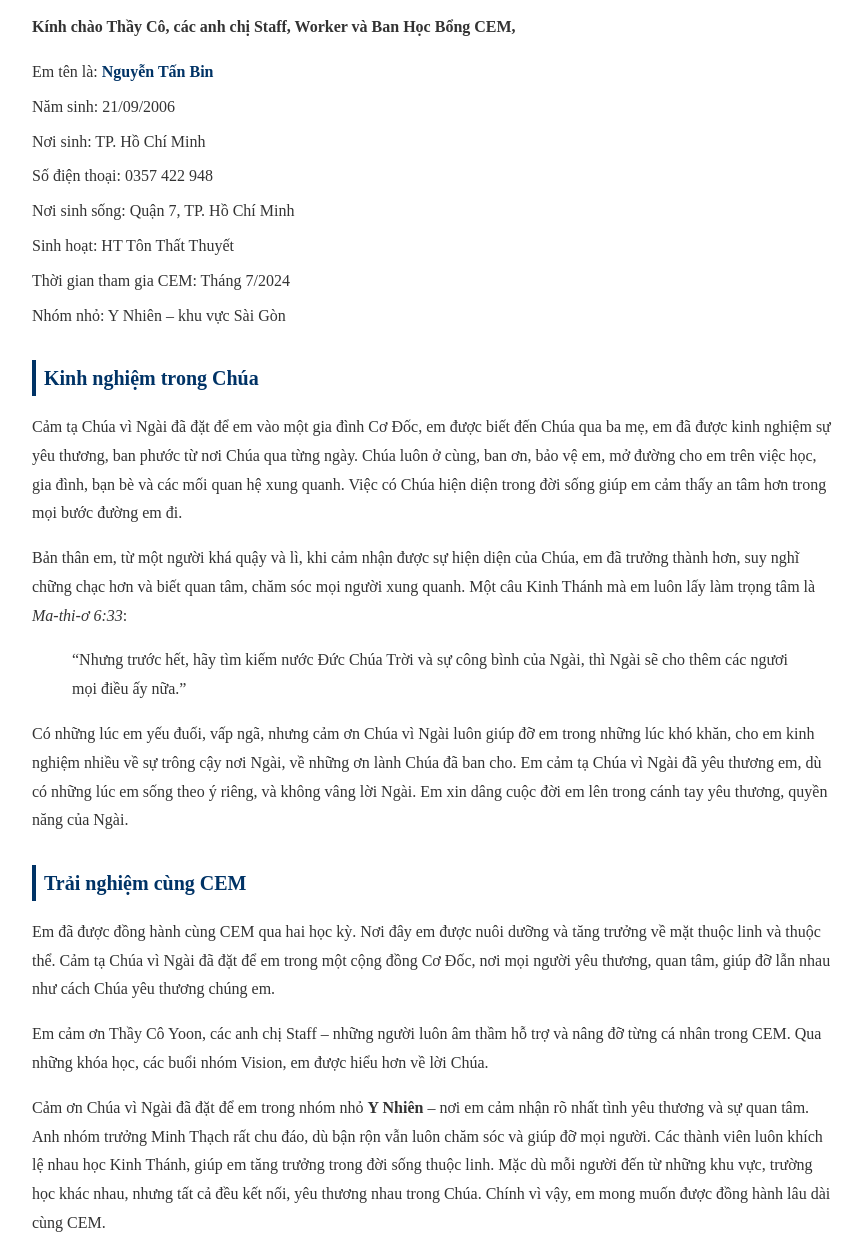
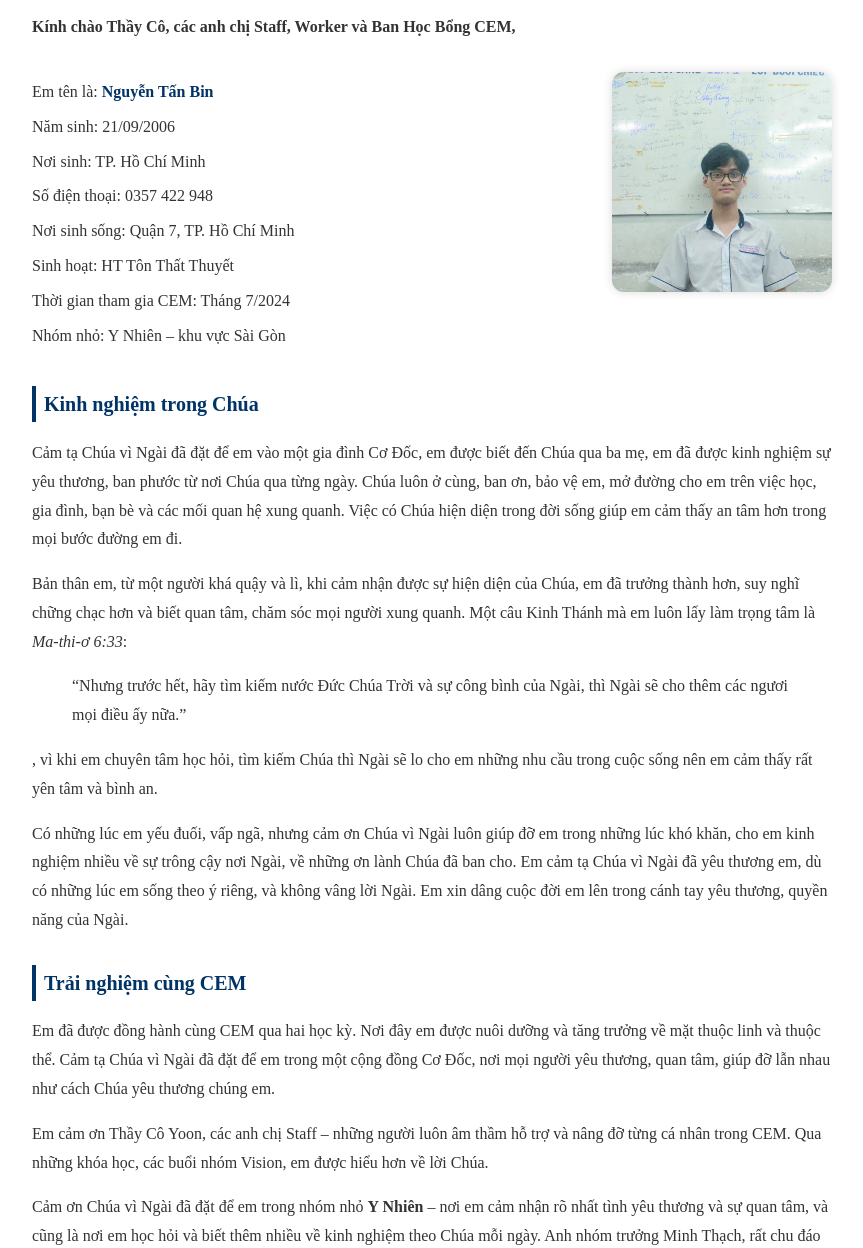
Before and after one commit to nguyenbin2006/gioi_thieu_ban_than-NGUYENTANBIN-, a plain HTML site: page index.html in a window 1280 px wide. Shown: the part 152-1400 px from the top of the page, without its empty margins (208-1071 px from the left). Drawn offline with Linux system fonts and the light colour scheme.

Commit message:
thêm hình

```diff
--- a/index.html
+++ b/index.html
@@ -61,12 +61,15 @@
 </head>
 
 <body>
+
     <div class="container">
         <h1>GIẤY GIỚI THIỆU BẢN THÂN</h1>
 
         <p><strong>Kính chào Thầy Cô, các anh chị Staff, Worker và Ban Học Bổng CEM,</strong></p>
-
-        <div class="info">
+        <div class="info-container"
+            style="display: flex; align-items: flex-start; justify-content: space-between; gap: 30px; margin-top: 30px;">
+            <!-- Thông tin cá nhân bên trái -->
+            <div class="info" style="flex: 1;">
                 <p>Em tên là: <span class="highlight">Nguyễn Tấn Bin</span></p>
                 <p>Năm sinh: 21/09/2006</p>
                 <p>Nơi sinh: TP. Hồ Chí Minh</p>
@@ -76,6 +79,14 @@
                 <p>Thời gian tham gia CEM: Tháng 7/2024</p>
                 <p>Nhóm nhỏ: Y Nhiên – khu vực Sài Gòn</p>
             </div>
+
+            <!-- Ảnh nằm bên phải -->
+            <div class="photo" style="flex-shrink: 0;">
+                <img src="bin.jpg" alt="Ảnh Nguyễn Tấn Bin"
+                    style="width: 220px; height: 220px; border-radius: 12px; object-fit: cover; box-shadow: 0 0 10px rgba(0,0,0,0.15);">
+            </div>
+        </div>
+
 
         <h2>Kinh nghiệm trong Chúa</h2>
         <p>
@@ -93,6 +104,10 @@
             “Nhưng trước hết, hãy tìm kiếm nước Đức Chúa Trời và sự công bình của Ngài, thì Ngài sẽ cho thêm các ngươi
             mọi điều ấy nữa.”
         </blockquote>
+        <p>
+            , vì khi em chuyên tâm học hỏi, tìm kiếm Chúa thì Ngài sẽ lo cho em những nhu cầu trong cuộc sống nên em cảm
+            thấy rất yên tâm và bình an.
+        </p>
         <p>
             Có những lúc em yếu đuối, vấp ngã, nhưng cảm ơn Chúa vì Ngài luôn giúp đỡ em trong những lúc khó khăn, cho
             em kinh nghiệm nhiều về sự trông cậy nơi Ngài, về những ơn lành Chúa đã ban cho. Em cảm tạ Chúa vì Ngài đã
@@ -112,10 +127,13 @@
         </p>
         <p>
             Cảm ơn Chúa vì Ngài đã đặt để em trong nhóm nhỏ <strong>Y Nhiên</strong> – nơi em cảm nhận rõ nhất tình yêu
-            thương và sự quan tâm. Anh nhóm trưởng Minh Thạch rất chu đáo, dù bận rộn vẫn luôn chăm sóc và giúp đỡ mọi
-            người. Các thành viên luôn khích lệ nhau học Kinh Thánh, giúp em tăng trưởng trong đời sống thuộc linh. Mặc
-            dù mỗi người đến từ những khu vực, trường học khác nhau, nhưng tất cả đều kết nối, yêu thương nhau trong
-            Chúa. Chính vì vậy, em mong muốn được đồng hành lâu dài cùng CEM.
+            thương và sự quan tâm, và cũng là nơi em học hỏi và biết thêm nhiều về kinh nghiệm theo Chúa mỗi ngày.
+            Anh nhóm trưởng Minh Thạch, rất chu đáo trong việc chăm sóc mỗi một thành viên mặc dù việc học và công việc
+            của anh khá bận rộn nhưng anh vẫn quan tâm và giúp đỡ mỗi thành viên trong nhóm
+            .Và các thành viên trong nhóm luôn khích lệ nhau học Kinh Thánh, giúp em được tăng trưởng về mặt thuộc linh
+            trên bước đường theo Chúa mỗi ngày. Và các thành viên của CEM, mặc dù mỗi người đều đến từ những khu vực,
+            các trường khác nhau nhưng mọi người đều yêu thương, quan tâm, kết nối với nhau.
+            Chính vì những điều này mà em muốn đồng hành cùng với CEM lâu dài.
         </p>
 
         <h2>Ước mơ tương lai</h2>
@@ -125,9 +143,9 @@
         </p>
 
         <div class="signature">
-            <p>TP. Hồ Chí Minh, ngày 17 tháng 10 năm 2025</p>
+            <p>TP. Hồ Chí Minh, ngày 17 tháng 10 năm 2025.</p>
             <p><strong>Nguyễn Tấn Bin</strong></p>
-            <p><em>(Chữ ký)</em></p>
+
         </div>
     </div>
 </body>
```
Also changed, not shown: bin.jpg (added). Lines whose indentation alone changed are shown as unchanged.
